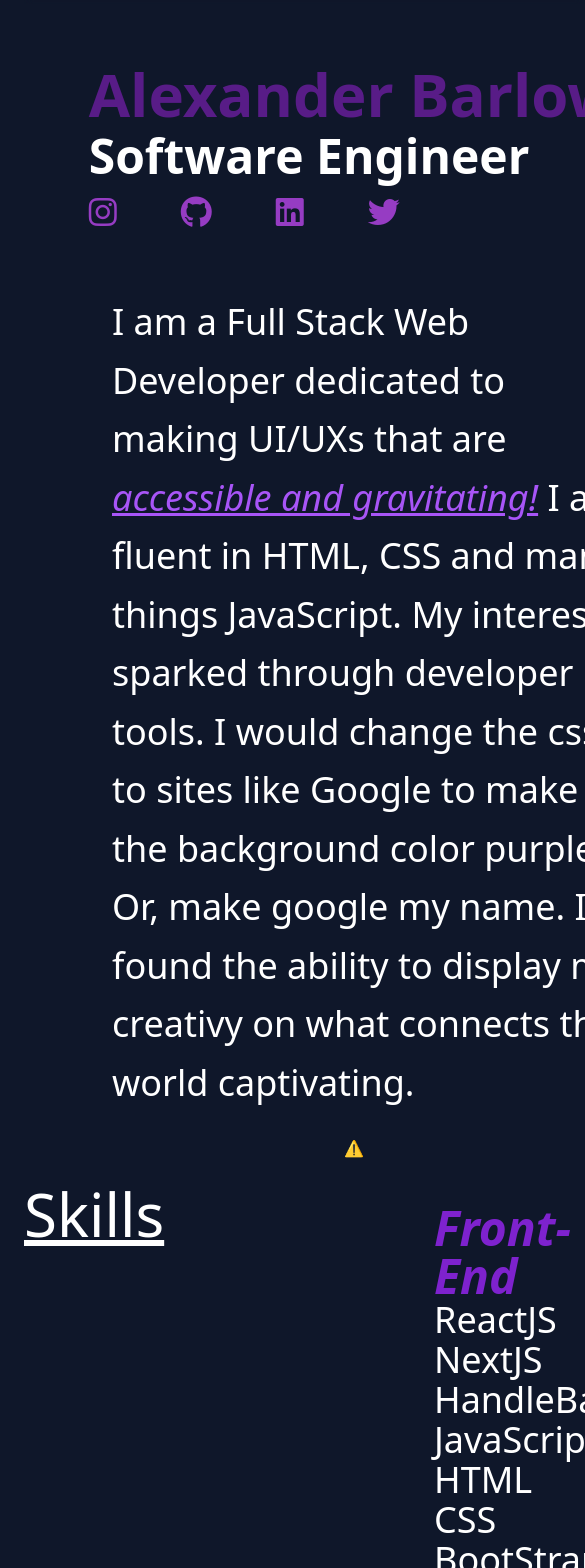
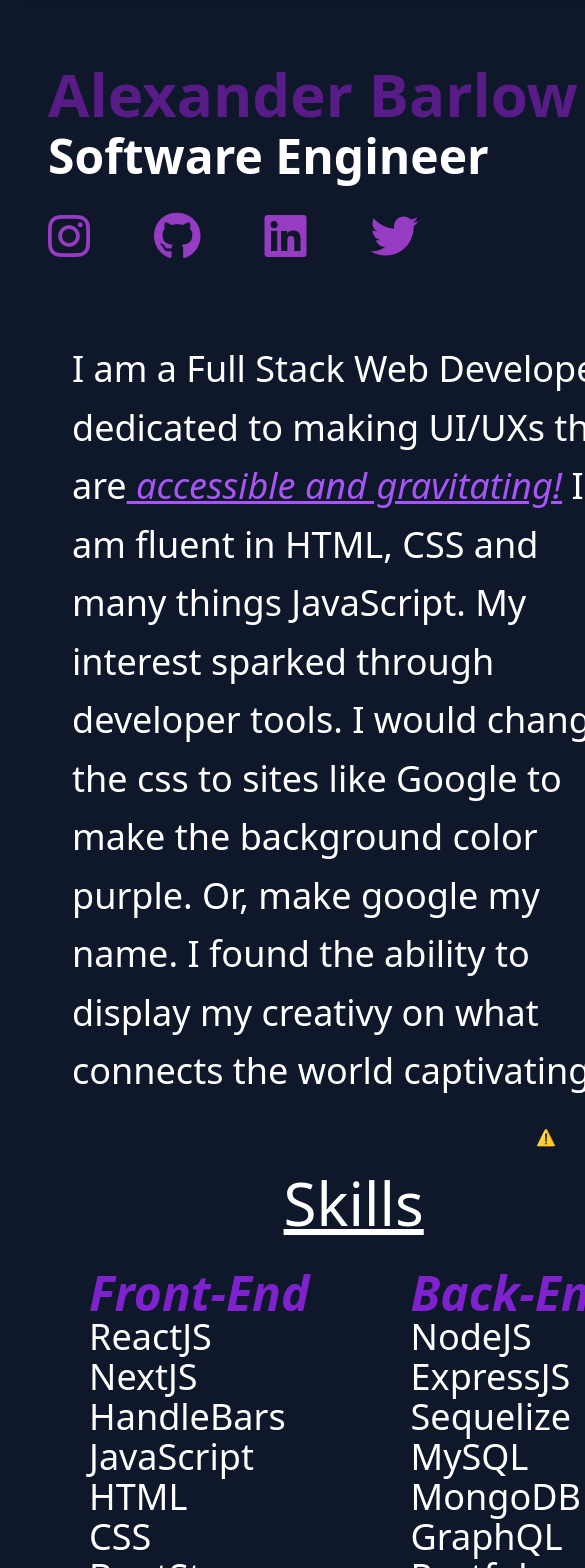
Before and after one commit to AlexanderBarlow/nextjs-portfolio, a Next.js app: page / in a window 390 px wide. Shown: the part 140-1708 px from the top of the page, 585 px wide, since content can reach past the window. Built offline with nearby package versions, Linux system fonts and the light colour scheme; no server answers; a web font is replaced by a local one.

Commit message:
mobile styling

```diff
--- a/components/About.js
+++ b/components/About.js
@@ -11,31 +11,34 @@ function About() {
   return (
     <>
     <section
-      className="items-center snap-start m-6  grid sm:mb-12 justify-items-center w-fit align-middle justify-center"
+      className="items-start snap-start m-6  flex flex-100 flex-wrap flex-row justify-items-center  align-middle justify-center"
       id="about"
     >
       <a href="about" className="hidden"></a>
-        <div className="mt-9 mb-0" id="name">
-          <h1 className="lg:text-5xl text-purple-900 lg:hover:underline text-6xl font-bold mb-2">
+        <div className="mt-9 mb-0 flex justify-start" id="name">
+          <div className="flex flex-100 flex-wrap flex-row">
+          <h1 className="lg:text-5xl text-purple-900 lg:hover:underline text-6xl font-bold mb-2 flex-100">
             Alexander Barlow
           </h1>
-          <h2 className="text-5xl text-white lg:text-4xl font-bold ">
+          <h2 className="text-5xl text-white lg:text-4xl font-bold flex-100">
             Software Engineer
           </h2>
           <a href="https://www.instagram.com/abarlow17/" className="">
-          <i className="fa-brands fa-instagram fa-2xl mr-8 mt-8" style={{"color": "#963cc3"}}/>
+          <i className="fa-brands fa-instagram fa-3x mr-8 mt-8" style={{"color": "#963cc3"}}/>
           </a>
           <a href="https://github.com/AlexanderBarlow?ocid=AIDcmmc3fhtaow_SEM_CjwKCAiA-dCcBhBQEiwAeWidtWXkU6iAgzfg1eQxF4OTYNXDO5o3VSvsynenWnYZDucyhfkRwcbZehoCA6oQAvD_BwE:G:s">
-          <i className="fa-brands fa-github m-8 fa-2xl" style={{"color": "#963cc3"}}/>
+          <i className="fa-brands fa-github m-8 fa-3x" style={{"color": "#963cc3"}}/>
           </a>
           <a href="https://www.linkedin.com/in/alexanderlbarlow/">
-          <i className="fa-brands fa-linkedin fa-2xl m-8" style={{"color": "#963cc3"}}/>
+          <i className="fa-brands fa-linkedin fa-3x m-8" style={{"color": "#963cc3"}}/>
           </a>
           <a href="https://twitter.com/Barlow_17">
-          <i className="fa-brands fa-twitter fa-2xl m-8" style={{"color": "#963cc3"}}/>
+          <i className="fa-brands fa-twitter fa-3x m-8" style={{"color": "#963cc3"}}/>
           </a>
+          </div>
         </div>
-          <p className=" lg:text-md text-white text-4xl lg:leading-relaxed leading-relaxed clear-right mt-12 w-fit m-6 justify-items-center ml-16">
+        <div className="flex clear-right min-w-fit w-screen h-fit min-h-fit">
+          <p className=" lg:text-md text-white text-4xl lg:leading-relaxed leading-relaxed clear-right mt-12 m-6 justify-end">
             I am a Full Stack Web Developer dedicated to making UI/UXs that are
             <span className="italic text-purple-500 underline">
               {" "}
@@ -43,12 +46,15 @@ function About() {
             </span>{" "}
             I am fluent in HTML, CSS and many things JavaScript. My interest sparked through developer tools. I would change the css to sites like Google to make the background color purple. Or, make google my name. I found the ability to display my creativy on what connects the world captivating.
           </p>
+          </div>
+          <div className="flex float-right items-end ml-96">
         <Player
           src="https://lottie.host/24eecb54-4941-4284-b26c-133ad3a3c271/EYWD4Y3JFc.json"
-          className="player float-right"
+          className="player"
           loop
           autoplay
         />
+        </div>
     </section>
     </>
   );
--- a/components/Skills.js
+++ b/components/Skills.js
@@ -6,11 +6,11 @@ import { Player } from "@lottiefiles/react-lottie-player";
 function Skills() {
   return (
     <section
-      className="flex justify-items-center align-middle h-screen w-screen lg:grid grid-cols-3"
+      className="inline-flex flex-wrap flex-row flex-100 justify-items-center items-center h-fit w-fit lg:grid lg:grid-cols-3 mb-48 gap-4 justify-evenly"
       id="skills"
     >
-      <a href="skills" className="scroll-smooth hidden"></a>
-        <h1 className="text-white lg:text-4xl underline text-6xl flex-100">Skills</h1>
+      <a href="skills" className="hidden"></a>
+        <h1 className="text-white lg:text-4xl underline text-6xl flex flex-100 justify-center ">Skills</h1>
       <div className="m-5">
         <h2 className="text-purple-700 text-5xl italic font-bold">Front-End</h2>
         <ul className="text-white text-4xl">
@@ -33,12 +33,12 @@ function Skills() {
           <li>MySQL</li>
           <li>MongoDB</li>
           <li>GraphQL</li>
-          <li>API Development</li>
+          <li>Restful</li>
           <li>Mongoose</li>
         </ul>
       </div>
       <div
-        className="lg:w-70 w-60 row-start-3 row-end-4 justify-items-end"
+        className="lg:w-70 w-60 justify-end"
         id="lottie2"
       >
         <Player
--- a/pages/_document.js
+++ b/pages/_document.js
@@ -70,7 +70,7 @@ export default function Document() {
           crossorigin="anonymous"
         ></script>
       </Head>
-      <body className="bg-slate-900 flex mx-auto min-h-screen max-w-screen px-6 py-12">
+      <body className="bg-slate-900 flex mx-auto min-h-screen max-w-screen px-6 py-12 justify-items-center">
         <Main />
         <NextScript />
       </body>
--- a/pages/index.js
+++ b/pages/index.js
@@ -8,7 +8,7 @@ import Skills from "@/components/Skills";
 import Projects from "@/components/Projects";
 import Contact from "@/components/Contact";
 import { useState, useEffect, useC } from "react";
-import PacmanLoader from "react-spinners/PacmanLoader";
+import RingLoader from "react-spinners/RingLoader";
 
 // If loading a variable font, you don't need to specify the font weight
 const triscape = Trispace({ subsets: ["latin"] })
@@ -32,24 +32,24 @@ useEffect(() => {
   setLoading(true)
   setTimeout(() => {
     setLoading(false)
-  }, 5000)
+  }, 4100)
 }, []);
 
   return (
     <>
-      <div className={triscape.className} class="h-screen">
+      {/* <div className={triscape.className} class="h-screen">
       {
         loading ?
         <div className="flex justify-center items-center w-screen h-screen">
-        <PacmanLoader
+        <RingLoader
         color="#a21caf"
         loading={loading}
-        size={50}
+        size={100}
         aria-label="Loading Spinner"
         data-testid="loader"
       />
       </div>
-        :
+        : */}
         <div>
         <Header />
         <About />
@@ -57,10 +57,10 @@ useEffect(() => {
         <Projects />
         <Contact />
         </div>
-        }
+        {/* // } */}
 
 
-      </div>
+      {/* </div> */}
       {consoleClear()}
 
     </>
```
